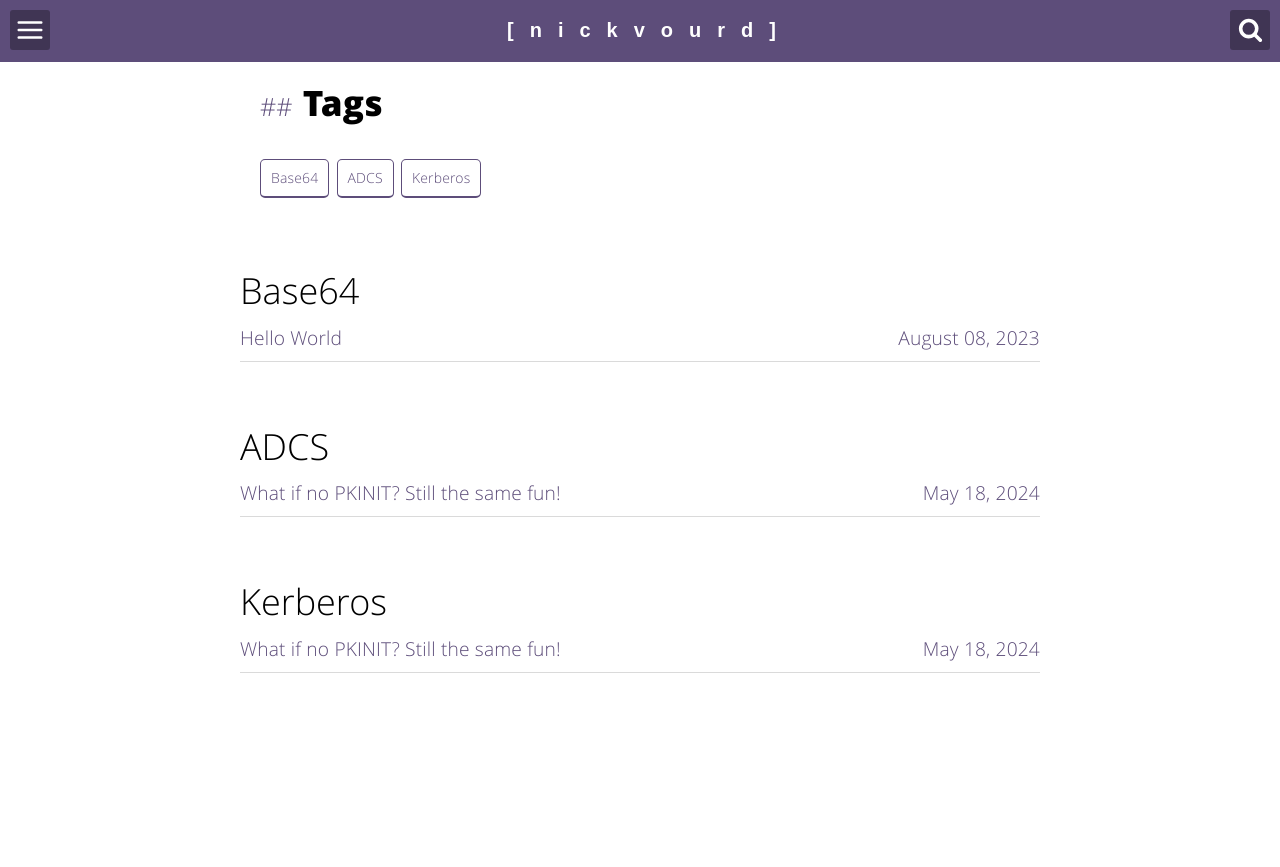
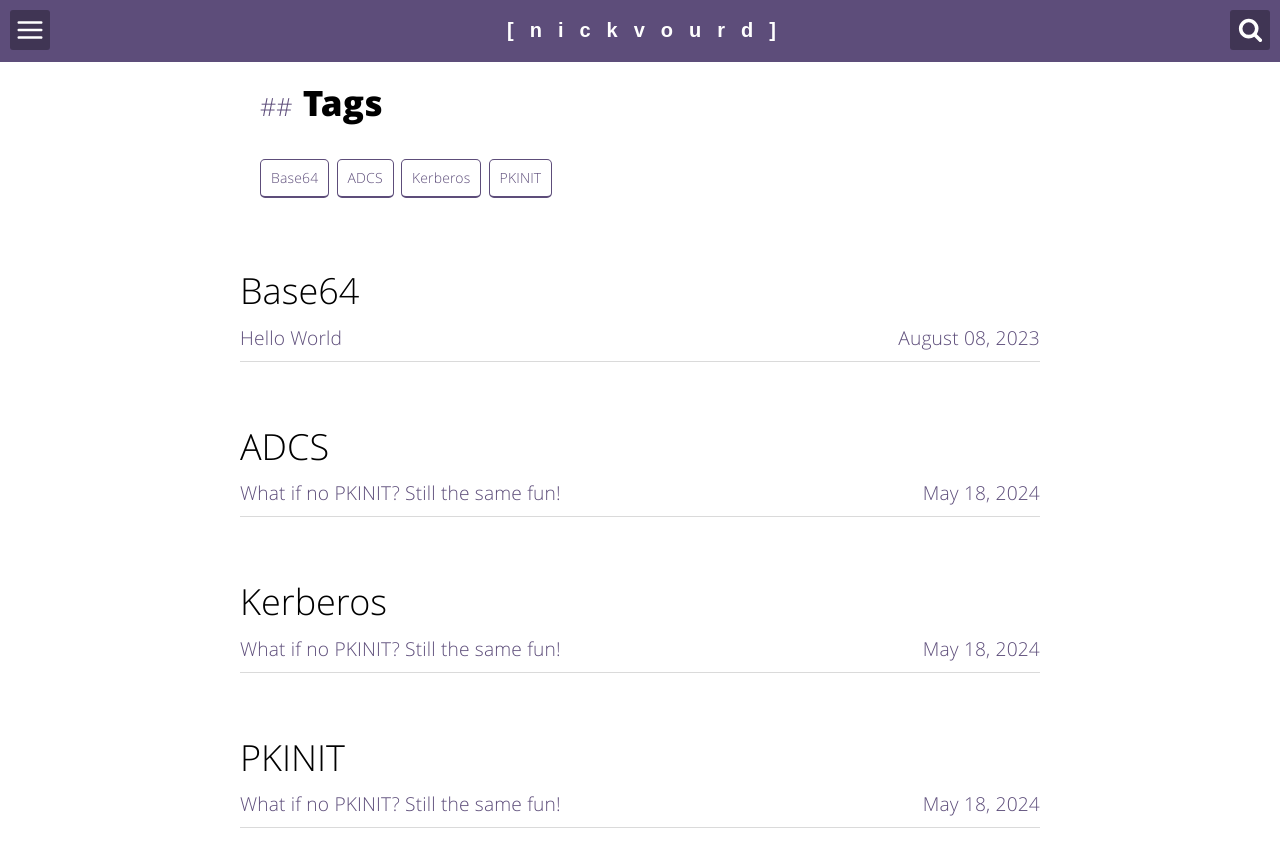
Before and after one commit to nickvourd/nickvourd.github.io, a Jekyll site: the page built from tags.html, in a window 1280 px wide. Shown: the top 867 px of the page. Built offline with Jekyll 4.4.1, drawn with Linux system fonts in a browser that asks for light colours.

Commit message:
Update 2024-05-18-what-if-no-pkinit-still-the-same-fun.md

```diff
--- a/_posts/2024-05-18-what-if-no-pkinit-still-the-same-fun.md
+++ b/_posts/2024-05-18-what-if-no-pkinit-still-the-same-fun.md
@@ -6,6 +6,7 @@ date: 2024-05-18 10:10:10
 tags:
   - ADCS
   - Kerberos
+  - PKINIT
 
 description: ""
 categories:
```
